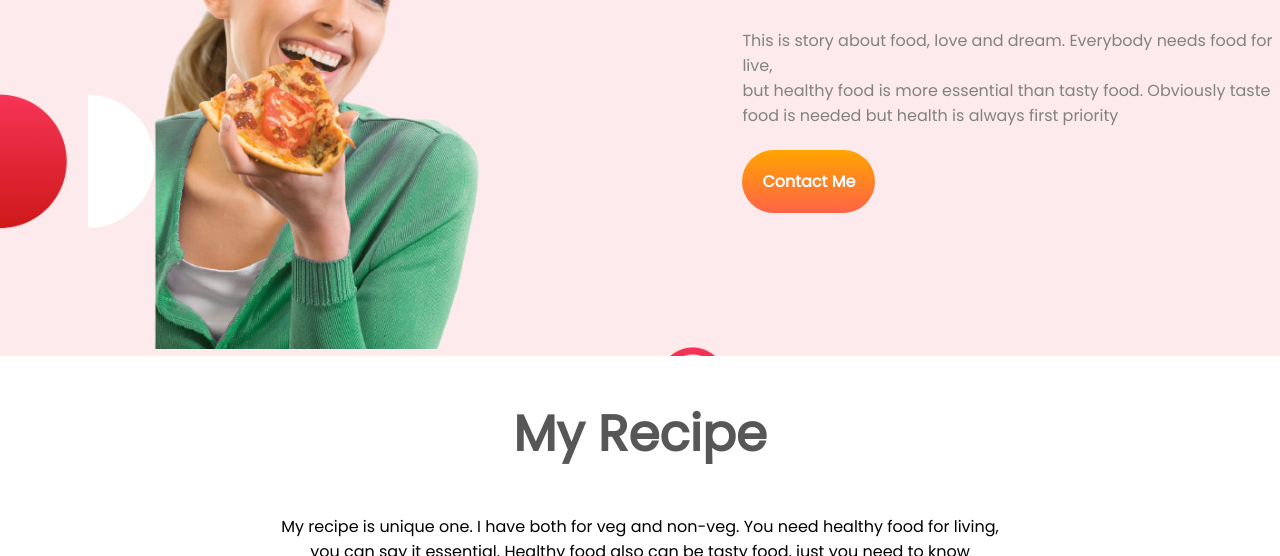
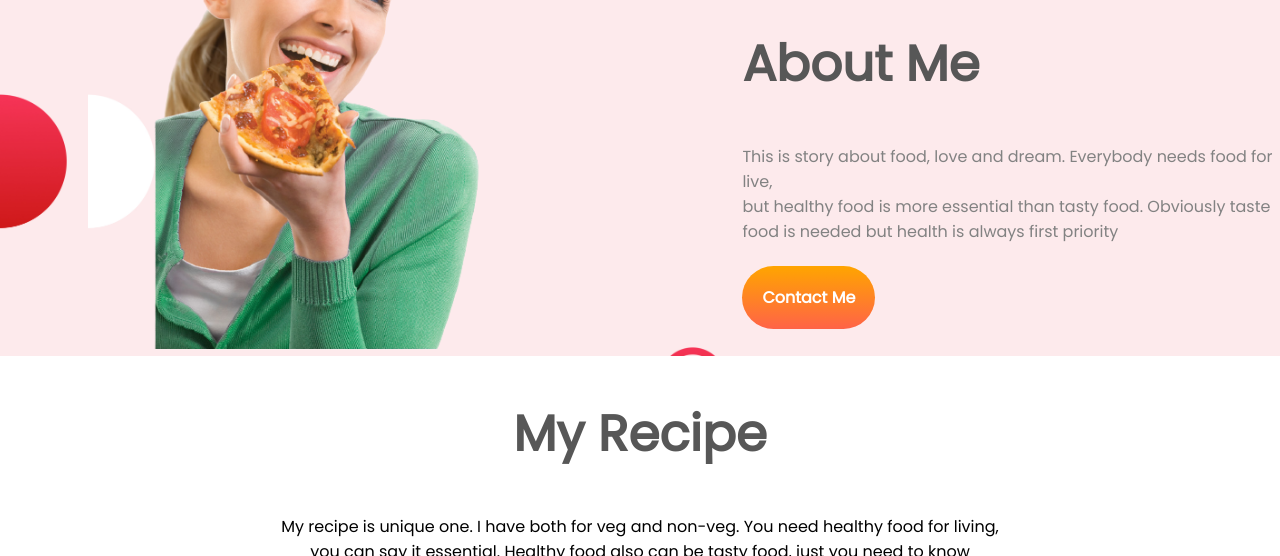
Before and after one commit to ashikurrb/food-network, a plain HTML site: page index.html in a window 1280 px wide. Shown: the part 763-1319 px from the top of the page. Drawn offline with Linux system fonts and the light colour scheme.

Commit message:
margin change

```diff
--- a/index.html
+++ b/index.html
@@ -34,7 +34,7 @@
             <img src="images/banner2.png" alt="">
         </div>
 
-        <div class="half-width">
+        <div class="half-width me-text">
             <h1><span class="dark-gray-text">About Me</span></h1>
             <p class="gray-text">This is story about food, love and dream. Everybody needs food for live, <br> but
                 healthy food is more essential than tasty food. Obviously taste food is needed but health is always
--- a/style.css
+++ b/style.css
@@ -56,6 +56,10 @@ h1{
     background-repeat:no-repeat;
 }
 
+.me-text{
+    margin-top: 10%;
+}
+
 #my-re{
     text-align: center;
 }
```
